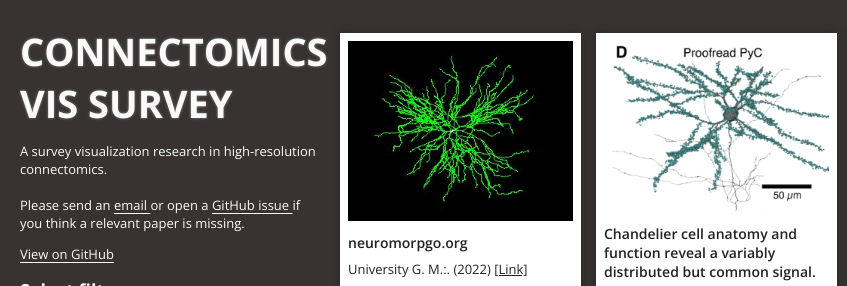
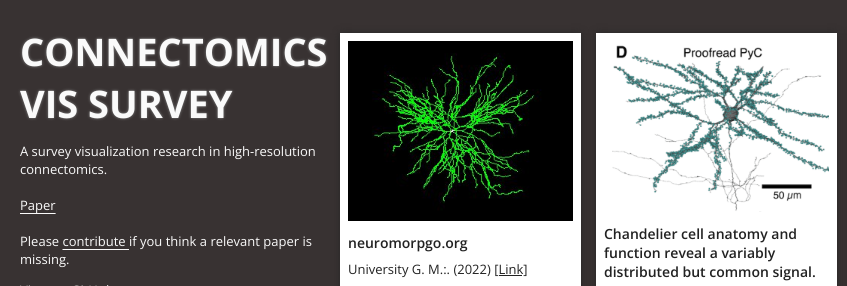
Before and after one commit to connectomics-vis-survey/connectomics-vis-survey.github.io, a plain HTML site: page index.html in a window 1280 px wide. Shown: the top 286 px of the page, 0-847 px from the left. Drawn offline with nearby package versions, Linux system fonts and the light colour scheme.

Commit message:
linked paper

```diff
--- a/index.html
+++ b/index.html
@@ -30,16 +30,24 @@
 					<br>
 					<br>
 
-					Please send an
-					<a href="mailto:jtroidl@g.harvard.edu"
+
+
+					<a href="https://vcg.seas.harvard.edu/publications/connectomics-survey/paper"
+					   target="_blank">
+						Paper
+					</a>
+
+					<br>
+					<br>
+
+					Please
+					<a href="https://github.com/connectomics-vis-survey/connectomics-vis-survey.github.io#contribute"
 						target="_blank">
-						email
-					</a>
-					or open a
-					<a href="https://github.com/connectomics-vis-survey/connectomics-vis-survey.github.io/issues"
-					   target="_blank"> GitHub issue
+						contribute
 					</a>
 					if you think a relevant paper is missing.
+
+
 				</p>
 
 				<!-- add any links to your paper and relevant materials here -->
```
